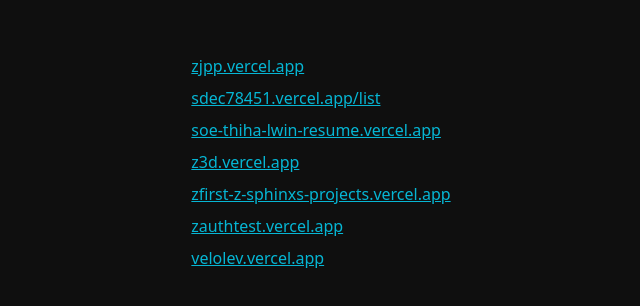
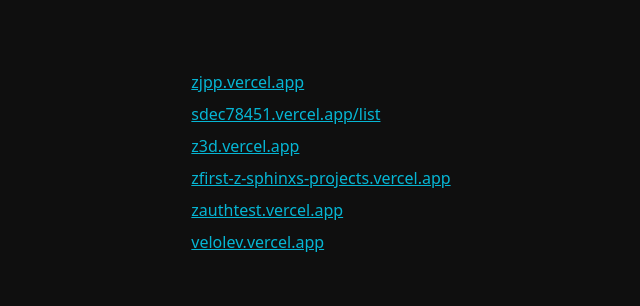
Before and after one commit to zsphinxyz/sthl, a Next.js app: page /projects in a window 1280 px wide. Shown: the part 238-544 px from the top of the page, without its empty margins (319-959 px from the left). Built offline with nearby package versions, Linux system fonts and the light colour scheme.

Commit message:
Update page.tsx

```diff
--- a/app/projects/page.tsx
+++ b/app/projects/page.tsx
@@ -2,7 +2,7 @@
 const projects = [
     'zjpp.vercel.app',
     'sdec78451.vercel.app/list',
-    'soe-thiha-lwin-resume.vercel.app',
+    // 'soe-thiha-lwin-resume.vercel.app',
     'z3d.vercel.app',
     'zfirst-z-sphinxs-projects.vercel.app',
     'zauthtest.vercel.app',
```
